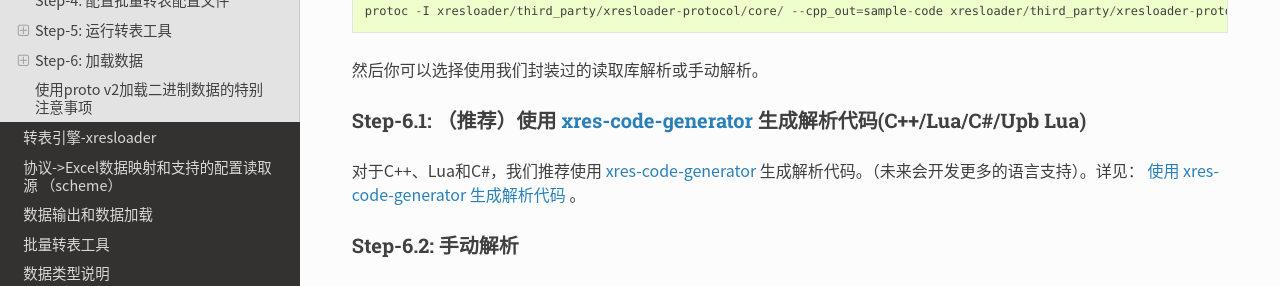
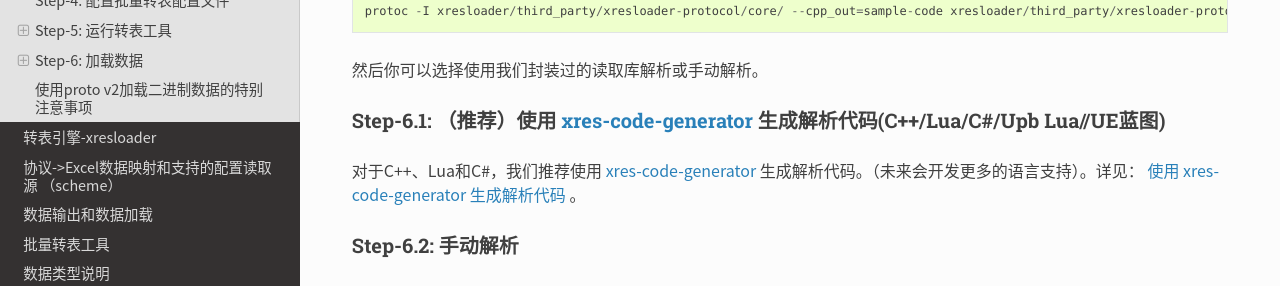
Before and after one commit to xresloader/xresloader-docs, a Sphinx documentation site: the page built from source/users/quick_start.rst, in a window 1280 px wide and 900 px high, scrolled down 4162 px. Shown: the part 153-439 px from the top of the window. Built offline with Sphinx 7.4.7 and the Read the Docs theme 2.0.0, drawn with Linux system fonts in a browser that asks for light colours.

Commit message:
修订一处遗漏

```diff
--- a/source/users/quick_start.rst
+++ b/source/users/quick_start.rst
@@ -153,8 +153,8 @@ Step-6: 加载数据
 
 .. _quick_start-load-with-libresloader:
 
-Step-6.1: （推荐）使用 `xres-code-generator`_ 生成解析代码(C++/Lua/C#/Upb Lua)
-^^^^^^^^^^^^^^^^^^^^^^^^^^^^^^^^^^^^^^^^^^^^^^^^^^^^^^^^^^^^^^^^^^^^^^^^^^^^^^^^
+Step-6.1: （推荐）使用 `xres-code-generator`_ 生成解析代码(C++/Lua/C#/Upb Lua//UE蓝图)
+^^^^^^^^^^^^^^^^^^^^^^^^^^^^^^^^^^^^^^^^^^^^^^^^^^^^^^^^^^^^^^^^^^^^^^^^^^^^^^^^^^^^^^^^
 
 对于C++、Lua和C#，我们推荐使用 `xres-code-generator`_ 生成解析代码。（未来会开发更多的语言支持）。详见： :ref:`xres_code_generator` 。
 
```
